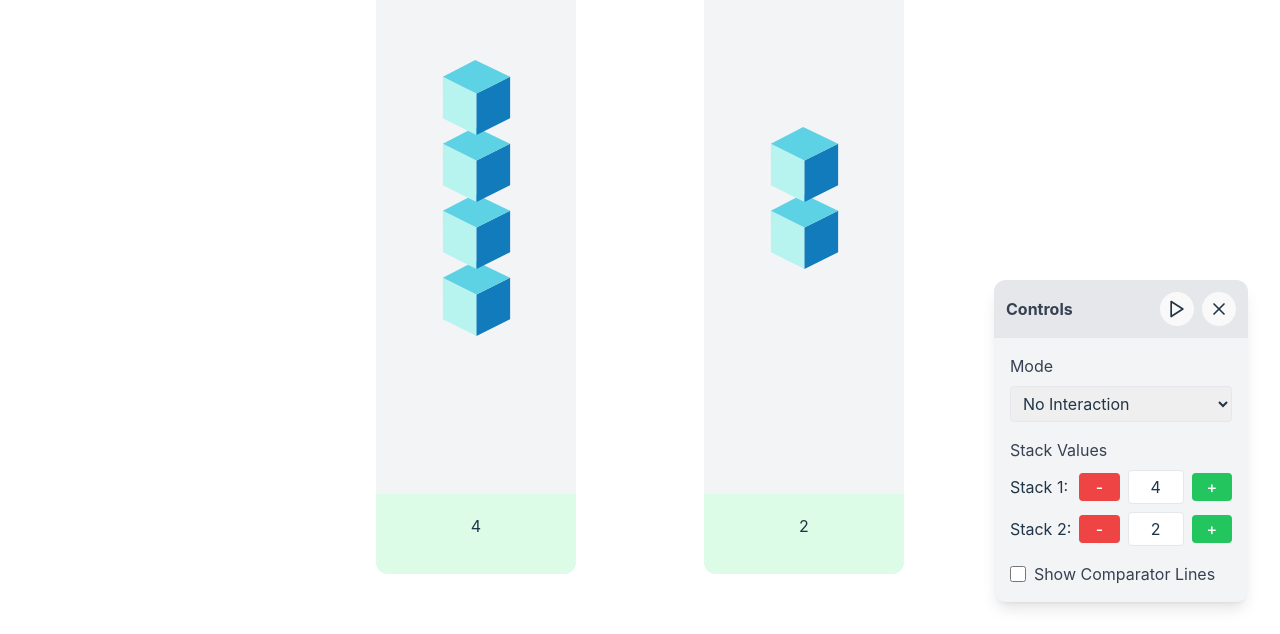
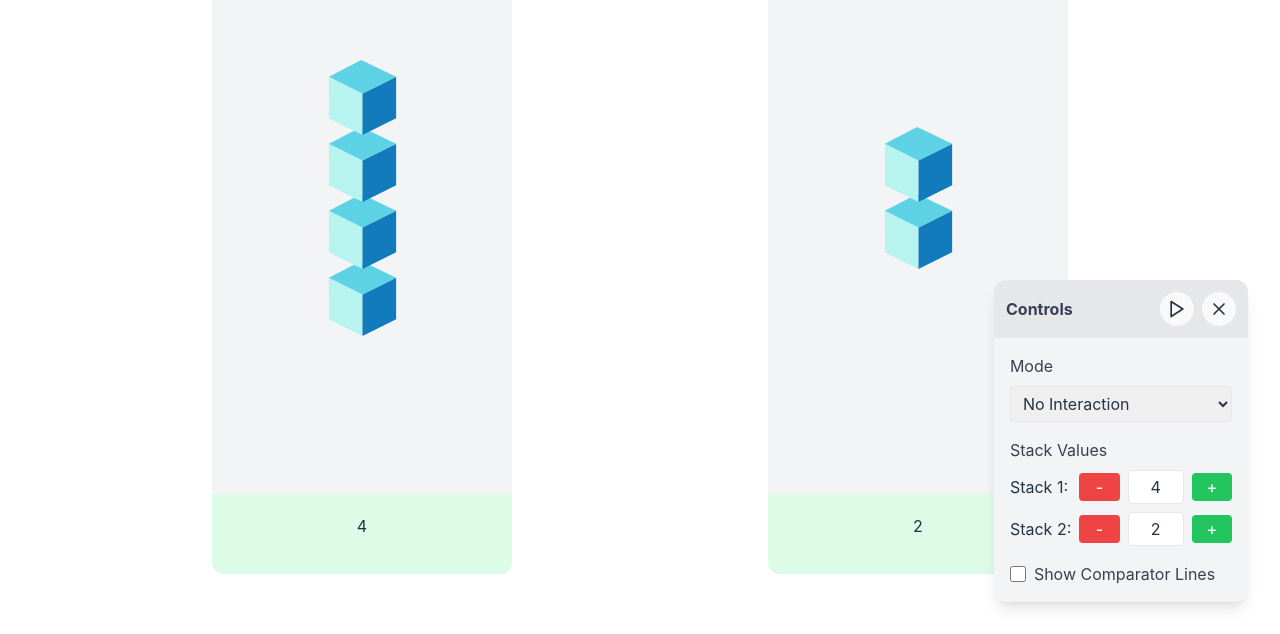
Before and after one commit to nlbdotdev/synthesis-widget, a React (Vite) app: page / in a window 1280 px wide. Shown: the part 166-800 px from the top of the page. Built offline with nearby package versions, Linux system fonts and the light colour scheme.

Commit message:
stack style changes

```diff
--- a/src/components/Stack.tsx
+++ b/src/components/Stack.tsx
@@ -131,7 +131,7 @@ const Stack = ({
   return (
     <div
       data-stack={isInput ? '1' : '2'}
-      className="flex flex-col justify-between h-[85vh] bg-gray-100 min-w-[200px] rounded-xl"
+      className="flex flex-col justify-between h-[85vh] bg-gray-100 min-w-[300px] rounded-xl"
     >
       <BlocksContainer
         count={count}
--- a/src/components/Widget.tsx
+++ b/src/components/Widget.tsx
@@ -391,7 +391,7 @@ const Widget = () => {
 
   return (
     <div className="flex flex-col items-center h-screen">
-      <div className="flex flex-row items-center justify-center gap-32 w-full h-full px-16">
+      <div className="flex flex-row items-center justify-center gap-64 w-full h-full px-16">
         <div ref={leftStackRef}>
           <Stack
             count={state.blockCount1}
```
